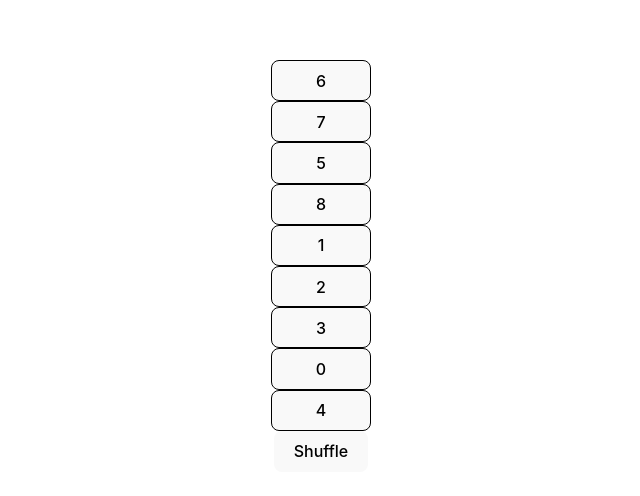
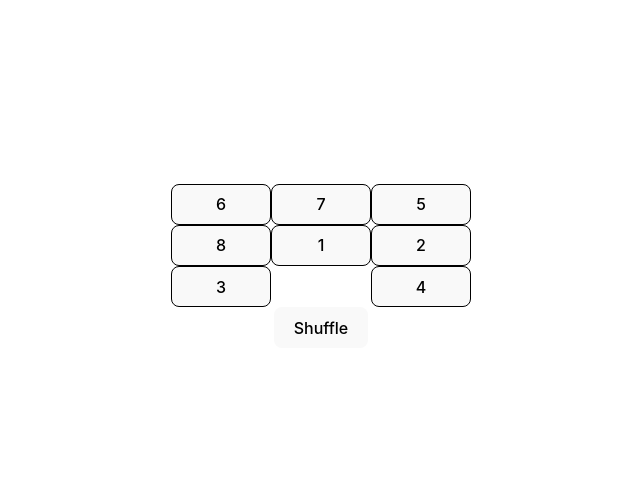
Before and after one commit to RodrigoGamboa/15puzzle, a React (Vite) app: page / in a window 1280 px wide. Shown: the part 134-630 px from the top of the page, without its empty margins (319-959 px from the left). Built offline with nearby package versions, Linux system fonts and the light colour scheme.

Commit message:
add 'sliding' functionality

```diff
--- a/src/App.tsx
+++ b/src/App.tsx
@@ -1,5 +1,5 @@
 import { useState } from "react";
-import { getRandomSeq } from "./helpers";
+import { getEmptySpaceIndex, getRandomSeq } from "./helpers";
 import "./App.css";
 import Board from "./components/Board";
 
@@ -10,15 +10,26 @@ function App() {
   const randomNumbers = getRandomSeq(size * size);
   const [values, setValues] = useState(randomNumbers);
 
-  console.log(values);
-
   function shuffle() {
     setValues(getRandomSeq(size * size));
   }
 
+  function handleClick(index: any) {
+    const emptySpaceIndex = getEmptySpaceIndex(values, index);
+    setValues((prev) => {
+      const arr = [...prev];
+      if (emptySpaceIndex) {
+        const prevVal = prev[index];
+        arr[index] = prev[emptySpaceIndex];
+        arr[emptySpaceIndex] = prevVal;
+      }
+      return arr;
+    });
+  }
+
   return (
     <>
-      <Board values={values} setValues={setValues} />
+      <Board size={size} values={values} handleClick={handleClick} />
       <button onClick={shuffle}>Shuffle</button>
     </>
   );
--- a/src/components/Board.tsx
+++ b/src/components/Board.tsx
@@ -1,36 +1,25 @@
-import { Dispatch, SetStateAction } from "react";
-import { getEmptySpaceIndex, getPosXY } from "../helpers";
 import Tile from "./Tile";
 
 interface Props {
+  size: number;
   values: number[];
-  setValues: Dispatch<SetStateAction<number[]>>;
+  handleClick: (index: number) => void;
 }
 
-function Board({ values, setValues }: Props) {
-  function handleClick(index: any) {
-    // const posXY = getPosXY(values, index);
-    const emptySpaceIndex = getEmptySpaceIndex(values, index);
-    console.log(emptySpaceIndex);
-    setValues((prev) => {
-      const arr = prev;
-      if (emptySpaceIndex) {
-        const prevVal = prev[index];
-        arr[index] = prev[emptySpaceIndex];
-        arr[emptySpaceIndex] = prevVal;
-      }
-      return arr;
-    });
-  }
-
+function Board({ size, values, handleClick }: Props) {
   return (
-    <>
+    <div
+      style={{
+        display: "grid",
+        gridTemplateColumns: `repeat(${size}, 1fr)`,
+      }}
+    >
       {values.map((value, index) => (
         <div key={index}>
           <Tile value={value} index={index} handleClick={handleClick} />
         </div>
       ))}
-    </>
+    </div>
   );
 }
 
--- a/src/components/Tile.tsx
+++ b/src/components/Tile.tsx
@@ -6,6 +6,8 @@ interface Props {
 
 function Tile({ value, index, handleClick }: Props) {
   return (
+    <>
+      {value !== 0 && (
         <button
           style={{
             width: "100px",
@@ -15,6 +17,8 @@ function Tile({ value, index, handleClick }: Props) {
         >
           {value}
         </button>
+      )}
+    </>
   );
 }
 
--- a/src/helpers.ts
+++ b/src/helpers.ts
@@ -40,6 +40,10 @@ export function getEmptySpaceIndex(seq: number[], index: number) {
     emptySpaceIndex = index - size;
   } else if (seq[index + size] === 0) {
     emptySpaceIndex = index + size;
+  } else if (index % size !== 0 && seq[index - 1] === 0) {
+    emptySpaceIndex = index - 1;
+  } else if (index % size !== size - 1 && seq[index + 1] === 0) {
+    emptySpaceIndex = index + 1;
   }
   return emptySpaceIndex;
 }
```
Lines whose indentation alone changed are shown as unchanged.
